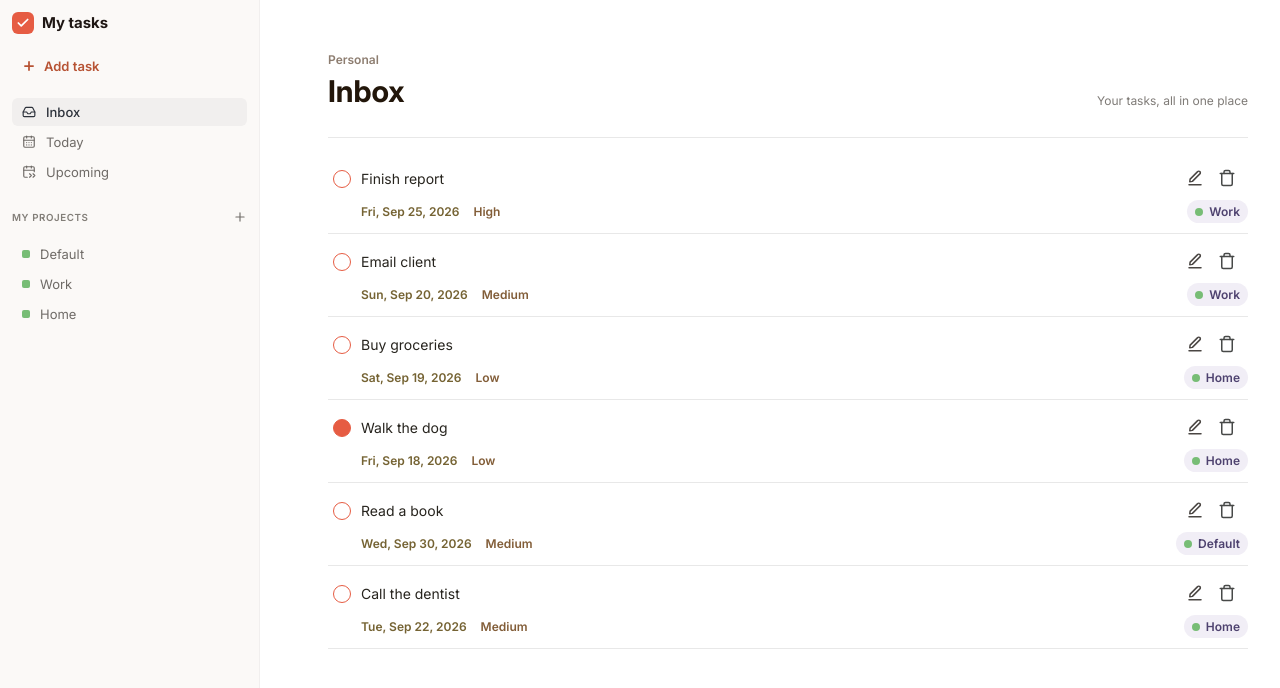
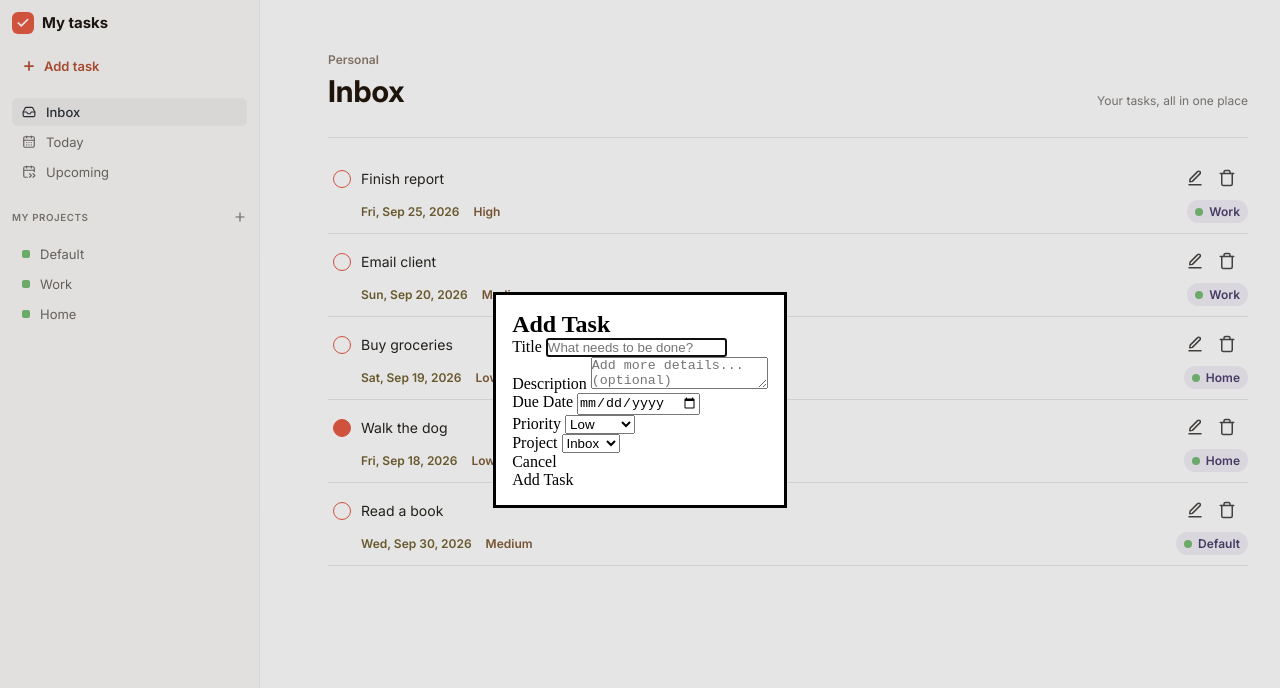
Before and after one commit to HelloHim/todo-app, a website built with webpack: page src/index.html in a window 1280 px wide. Both pictures are taken after a click on the button "Add task". Built offline with nearby package versions, Linux system fonts and the light colour scheme.

Commit message:
feat: add tasks through a form dialog
The add task button used to create the same hard-coded placeholder
task on every click. It now opens a modal form for the title,
description, due date, priority and project, and creates a task from
what is entered, with a unique id so tasks no longer clash.

The title is required and cannot be blank. The due date is optional,
so task rows now leave the date out when a task has none. Styling is
kept to the minimum needed to centre the dialog.

```diff
--- a/src/domController.js
+++ b/src/domController.js
@@ -36,6 +36,10 @@ export default function domController(manager) {
   const projectList = document.getElementById("project-list");
   // The container that every task list item is appended to.
   const taskList = document.getElementById("task-list");
+  // The modal form used to add a task.
+  const taskDialog = document.getElementById("task-dialog");
+  const taskForm = document.getElementById("task-form");
+  const projectSelect = document.getElementById("task-project-input");
 
   // Re-renders everything that depends on the manager's data.
   const renderPage = function () {
@@ -109,10 +113,13 @@ export default function domController(manager) {
       const meta = document.createElement("div");
       meta.classList.add("task-meta");
 
-      const dueDate = document.createElement("span");
-      dueDate.classList.add("task-due");
-      dueDate.textContent = formatDueDate(task.dueDate);
-      meta.appendChild(dueDate);
+      // The due date is optional in the task form, so only show it if set.
+      if (task.dueDate) {
+        const dueDate = document.createElement("span");
+        dueDate.classList.add("task-due");
+        dueDate.textContent = formatDueDate(task.dueDate);
+        meta.appendChild(dueDate);
+      }
 
       const priority = document.createElement("span");
       priority.classList.add("task-priority");
@@ -143,20 +150,56 @@ export default function domController(manager) {
     });
   };
 
-  // Create a task when the new task button is clicked, then re-render the page.
-  // The task details are hard-coded placeholders for now. The fixed task ID
-  // means every click creates a task with the same ID.
+  // Fills the project dropdown with one option per project. It is rebuilt
+  // each time the form opens so newly created projects are included.
+  const renderProjectOptions = function () {
+    projectSelect.replaceChildren();
+    manager.projectList.forEach((project) => {
+      const option = document.createElement("option");
+      option.value = project.projectId;
+      // Tasks without a project live in the default project, which the
+      // design calls "Inbox".
+      option.textContent = project.projectId === "defaultProjectId" ? "Inbox" : project.projectName;
+      projectSelect.appendChild(option);
+    });
+  };
+
+  // Clears the task form and opens it as a modal.
+  const openTaskDialog = function () {
+    taskForm.reset();
+    renderProjectOptions();
+    taskDialog.showModal();
+  };
+
+  // Open the task form when the new task button is clicked.
   const newTask = document.getElementById("add-task");
-  newTask.addEventListener("click", () => {
+  newTask.addEventListener("click", () => openTaskDialog());
+
+  // Close the task form without saving when cancel is clicked. Pressing
+  // Escape also closes it, which the dialog element handles itself.
+  const cancelTask = document.getElementById("cancel-task");
+  cancelTask.addEventListener("click", () => taskDialog.close());
+
+  // Create a task from the form's values, then close the form and re-render.
+  // The browser only fires submit once the title passes the input's required
+  // and non-blank pattern checks.
+  taskForm.addEventListener("submit", (event) => {
+    // Stop the form from reloading the page, which would lose all the data.
+    event.preventDefault();
+    const formData = new FormData(taskForm);
+    // Generate a unique id for this task using the Crypto API, and limit it
+    // to 5 characters to keep it short.
+    const taskId = crypto.randomUUID().substring(0, 5);
     manager.createTask(
-      "task6",
-      "Call the dentist",
-      "Book a check-up appointment",
+      taskId,
+      formData.get("title").trim(),
+      formData.get("description").trim(),
       false,
-      "medium",
-      "2026-09-22",
-      "homeProjectId",
+      formData.get("priority"),
+      formData.get("dueDate"),
+      formData.get("projectId"),
     );
+    taskDialog.close();
     renderPage();
   });
 
--- a/src/index.html
+++ b/src/index.html
@@ -148,5 +148,52 @@
         <div id="task-list"></div>
       </div>
     </div>
+    <dialog id="task-dialog">
+      <form id="task-form">
+        <h2 id="task-dialog-title">Add Task</h2>
+        <div class="form-field">
+          <label for="task-title-input">Title</label>
+          <input
+            id="task-title-input"
+            name="title"
+            type="text"
+            placeholder="What needs to be done?"
+            required
+            pattern=".*\S.*"
+            title="Enter a title"
+          />
+        </div>
+        <div class="form-field">
+          <label for="task-description-input">Description</label>
+          <textarea
+            id="task-description-input"
+            name="description"
+            placeholder="Add more details... (optional)"
+          ></textarea>
+        </div>
+        <div class="form-row">
+          <div class="form-field">
+            <label for="task-due-input">Due Date</label>
+            <input id="task-due-input" name="dueDate" type="date" />
+          </div>
+          <div class="form-field">
+            <label for="task-priority-input">Priority</label>
+            <select id="task-priority-input" name="priority">
+              <option value="low">Low</option>
+              <option value="medium">Medium</option>
+              <option value="high">High</option>
+            </select>
+          </div>
+          <div class="form-field">
+            <label for="task-project-input">Project</label>
+            <select id="task-project-input" name="projectId"></select>
+          </div>
+        </div>
+        <div class="form-actions">
+          <button id="cancel-task" type="button">Cancel</button>
+          <button id="submit-task" type="submit">Add Task</button>
+        </div>
+      </form>
+    </dialog>
   </body>
 </html>
--- a/src/styles.css
+++ b/src/styles.css
@@ -315,3 +315,8 @@ button {
 .icon-button.delete-task {
   color: #474948;
 }
+
+#task-dialog {
+  margin: auto;
+  padding: 16px;
+}
```
